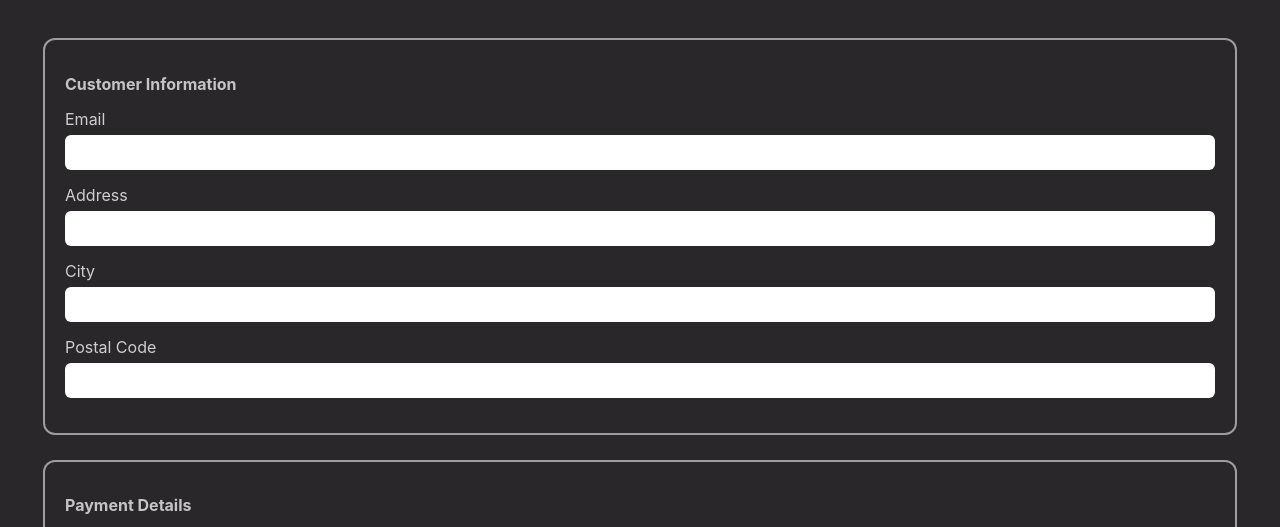
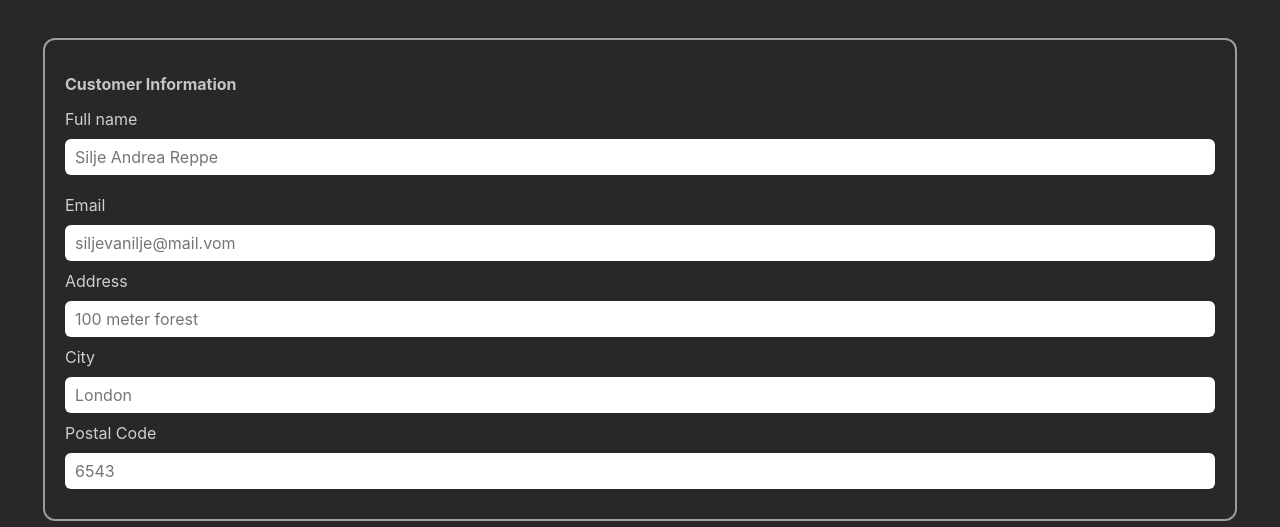
Before and after one commit to MissAdelliah/silje_reppe_JS1_CA_MAR25FT, a website with bundled scripts: page project/checkout/index.html in a window 1280 px wide. Shown: the part 245-772 px from the top of the page. Built offline with nearby package versions, Linux system fonts and the light colour scheme; no server answers.

Commit message:
cleacning up checkout page

```diff
--- a/project/checkout/index.html
+++ b/project/checkout/index.html
@@ -32,20 +32,24 @@
         <form id="customer-form" class="checkout-form">
           <h2>Customer Information</h2>
           <label>
+            <label>
+              Full name
+              <input type="name" placeholder="Silje Andrea Reppe" required />
+            </label>
             Email
-            <input type="email" required />
+            <input type="email" placeholder="siljevanilje@mail.vom" required />
           </label>
           <label>
             Address
-            <input type="text" required />
+            <input type="text" placeholder="100 meter forest" required />
           </label>
           <label>
             City
-            <input type="text" required />
+            <input type="text" placeholder="London" required />
           </label>
           <label>
             Postal Code
-            <input type="text" required />
+            <input type="text" placeholder="6543" required />
           </label>
         </form>
         <form id="payment-form" class="checkout-form">
--- a/project/css/style.css
+++ b/project/css/style.css
@@ -545,7 +545,7 @@ h1 {
   }
 
   .confirmation-title {
-    font-size: 1.6rem;
+    font-size: 1.5rem;
   }
 }
 /* forms*/
@@ -563,6 +563,7 @@ h1 {
   background: rgb(41, 39, 41);
   border: 2px solid #9e9d9d;
   border-radius: 12px;
+
   padding: 20px;
 }
 
@@ -575,8 +576,8 @@ h1 {
 .checkout-form label {
   display: flex;
   flex-direction: column;
-  gap: 6px;
-  margin-bottom: 15px;
+  gap: 10px;
+  margin-bottom: 10px;
   font-size: 1rem;
   color: #cfcfcf;
 }
@@ -585,11 +586,16 @@ h1 {
   padding: 8px 10px;
   border-radius: 6px;
   border: none;
-  font-size: 0.95rem;
+  font-size: 1rem;
+}
+
+.checkout-form input:focus {
+  border: 5px solid rgb(199, 107, 241);
 }
 
 .checkout-form .row {
   display: flex;
+  align-items: baseline;
   gap: 10px;
 }
 
```
